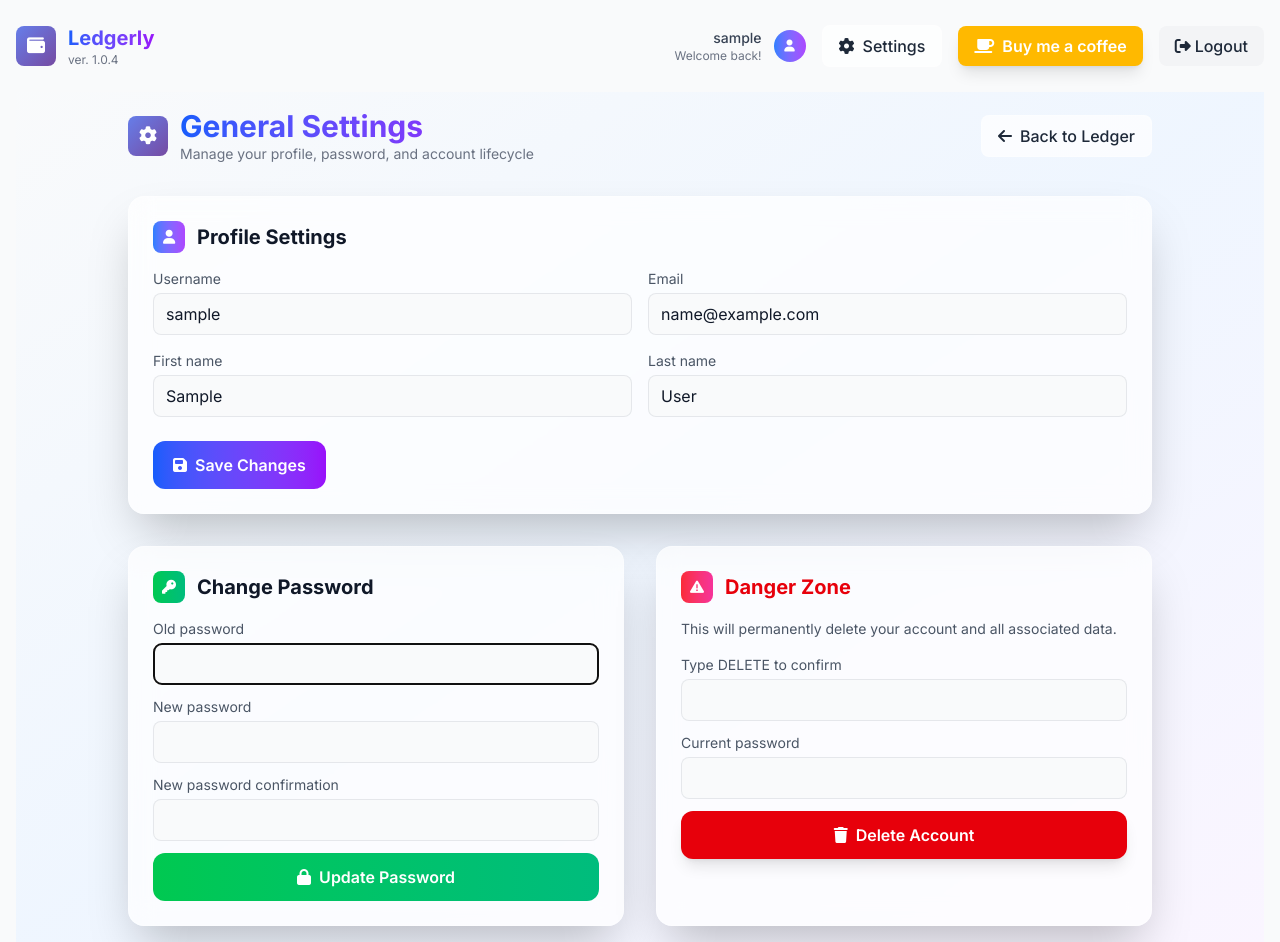
After one commit to Kzu0-afk/ledgerly-web, a Django app: page /settings/ in a window 1280 px wide. The commit adds this page. Run offline with Django 5.2, Linux system fonts and the light colour scheme; the visitor is signed in with stand-in values (Sample User, id 1); style sheets or scripts are compiled from the project's sources; some libraries are stand-ins or nearby versions.

Commit message:
Feature(user_settings): Add user settings page for profile updates, password changes, and account deletion with appropriate forms and validation.

```diff
--- a/ledger/forms.py
+++ b/ledger/forms.py
@@ -23,3 +23,46 @@ class RegistrationForm(UserCreationForm):
         if commit:
             user.save()
         return user
+
+
+
+class ProfileUpdateForm(forms.ModelForm):
+    """Allow users to update basic account fields.
+
+    Security considerations:
+    - Username uniqueness is validated excluding the current user.
+    - Email is optional to match RegistrationForm.
+    """
+
+    class Meta:
+        model = User
+        fields = ("username", "first_name", "last_name", "email")
+
+    def clean_username(self):
+        username = self.cleaned_data.get("username", "").strip()
+        if not username:
+            raise forms.ValidationError("Username cannot be empty.")
+        # Ensure username is unique except for the current instance
+        qs = User.objects.filter(username=username)
+        if self.instance and self.instance.pk:
+            qs = qs.exclude(pk=self.instance.pk)
+        if qs.exists():
+            raise forms.ValidationError("This username is already taken.")
+        return username
+
+
+class AccountDeletionForm(forms.Form):
+    """Require explicit confirmation phrase and password before deletion."""
+
+    confirm_text = forms.CharField(
+        max_length=10,
+        help_text="Type DELETE to confirm",
+        widget=forms.TextInput(attrs={"autocomplete": "off"}),
+    )
+    password = forms.CharField(widget=forms.PasswordInput)
+
+    def clean_confirm_text(self):
+        value = (self.cleaned_data.get("confirm_text") or "").strip()
+        if value != "DELETE":
+            raise forms.ValidationError("You must type DELETE in all caps to confirm.")
+        return value
--- /dev/null
+++ b/ledger/templates/auth/settings.html
@@ -0,0 +1,132 @@
+{% extends 'base.html' %}
+{% load forms_extras %}
+
+{% block title %}Settings · Ledgerly{% endblock %}
+
+{% block content %}
+<div class="min-h-screen bg-gradient-to-br from-gray-50 via-blue-50 to-purple-50 dark:from-gray-900 dark:via-gray-900 dark:to-gray-800 transition-all duration-300 flex items-start justify-center p-4">
+  <div class="w-full max-w-5xl space-y-8 animate-slide-in-up">
+    <!-- Page Header -->
+    <header class="flex items-center justify-between">
+      <div class="flex items-center gap-3">
+        <div class="w-10 h-10 bg-gradient-primary rounded-lg flex items-center justify-center">
+          <i class="fas fa-cog text-white text-lg"></i>
+        </div>
+        <div>
+          <h1 class="text-3xl font-bold bg-gradient-to-r from-blue-600 to-purple-600 bg-clip-text text-transparent">General Settings</h1>
+          <p class="text-gray-500 dark:text-gray-400 text-sm">Manage your profile, password, and account lifecycle</p>
+        </div>
+      </div>
+      <a href="{% url 'daily_view_today' %}" class="px-4 py-2 rounded-lg bg-white/70 dark:bg-gray-800/70 hover:bg-white dark:hover:bg-gray-800 border border-white/30 dark:border-gray-700/50 text-gray-800 dark:text-gray-100 font-medium transition-colors duration-200">
+        <i class="fas fa-arrow-left mr-2"></i>Back to Ledger
+      </a>
+    </header>
+
+    <!-- Content Grid -->
+    <div class="grid grid-cols-1 lg:grid-cols-2 gap-8">
+      <!-- Profile (left) -->
+      <section class="lg:col-span-2 bg-white/70 dark:bg-gray-800/70 backdrop-blur-md p-6 rounded-2xl shadow-2xl border border-white/30 dark:border-gray-700/50">
+        <div class="flex items-center gap-3 mb-4">
+          <div class="w-8 h-8 bg-gradient-to-r from-blue-500 to-purple-500 rounded-lg flex items-center justify-center">
+            <i class="fas fa-user text-white text-sm"></i>
+          </div>
+          <h2 class="text-xl font-bold">Profile Settings</h2>
+        </div>
+        <form method="post" class="space-y-4">
+          {% csrf_token %}
+          <input type="hidden" name="action" value="update_profile" />
+          <div class="grid grid-cols-1 md:grid-cols-2 gap-4">
+            <div>
+              <label class="block text-sm text-gray-600 dark:text-gray-300 mb-1">Username</label>
+              {{ profile_form.username|add_class:"w-full px-3 py-2 rounded-lg bg-gray-50 dark:bg-gray-700 border border-gray-300/50 dark:border-gray-600/50" }}
+              {% if profile_form.username.errors %}
+              <p class="text-red-500 text-xs mt-1">{{ profile_form.username.errors|striptags }}</p>
+              {% endif %}
+            </div>
+            <div>
+              <label class="block text-sm text-gray-600 dark:text-gray-300 mb-1">Email</label>
+              {{ profile_form.email|add_class:"w-full px-3 py-2 rounded-lg bg-gray-50 dark:bg-gray-700 border border-gray-300/50 dark:border-gray-600/50" }}
+              {% if profile_form.email.errors %}
+              <p class="text-red-500 text-xs mt-1">{{ profile_form.email.errors|striptags }}</p>
+              {% endif %}
+            </div>
+            <div>
+              <label class="block text-sm text-gray-600 dark:text-gray-300 mb-1">First name</label>
+              {{ profile_form.first_name|add_class:"w-full px-3 py-2 rounded-lg bg-gray-50 dark:bg-gray-700 border border-gray-300/50 dark:border-gray-600/50" }}
+            </div>
+            <div>
+              <label class="block text-sm text-gray-600 dark:text-gray-300 mb-1">Last name</label>
+              {{ profile_form.last_name|add_class:"w-full px-3 py-2 rounded-lg bg-gray-50 dark:bg-gray-700 border border-gray-300/50 dark:border-gray-600/50" }}
+            </div>
+          </div>
+          <div class="pt-2">
+            <button type="submit" class="px-5 py-3 bg-gradient-to-r from-blue-600 to-purple-600 hover:from-purple-600 hover:to-blue-600 text-white font-semibold rounded-xl transition-all duration-300 hover:scale-105 hover:shadow-lg">
+              <i class="fas fa-save mr-2"></i>Save Changes
+            </button>
+          </div>
+        </form>
+      </section>
+
+      <!-- Change Password (below left) -->
+      <section class="bg-white/70 dark:bg-gray-800/70 backdrop-blur-md p-6 rounded-2xl shadow-2xl border border-white/30 dark:border-gray-700/50">
+        <div class="flex items-center gap-3 mb-4">
+          <div class="w-8 h-8 bg-gradient-to-r from-green-500 to-emerald-500 rounded-lg flex items-center justify-center">
+            <i class="fas fa-key text-white text-sm"></i>
+          </div>
+          <h2 class="text-xl font-bold">Change Password</h2>
+        </div>
+         <form method="post" class="space-y-3">
+          {% csrf_token %}
+          <input type="hidden" name="action" value="change_password" />
+          {% for field in password_form %}
+          <div>
+            <label class="block text-sm text-gray-600 dark:text-gray-300 mb-1">{{ field.label }}</label>
+            {{ field|add_class:"w-full px-3 py-2 rounded-lg bg-gray-50 dark:bg-gray-700 border border-gray-300/50 dark:border-gray-600/50" }}
+            {% if field.errors %}
+            <p class="text-red-500 text-xs mt-1">{{ field.errors|striptags }}</p>
+            {% endif %}
+          </div>
+          {% endfor %}
+           <button type="submit" class="w-full bg-gradient-to-r from-green-500 to-emerald-500 hover:from-emerald-500 hover:to-green-500 text-white font-semibold py-3 rounded-xl transition-all duration-300 hover:scale-105 hover:shadow-lg">
+            <i class="fas fa-lock mr-2"></i>Update Password
+          </button>
+        </form>
+        </section>
+
+      <!-- Danger Zone (below right) -->
+      <section class="bg-white/70 dark:bg-gray-800/70 backdrop-blur-md p-6 rounded-2xl shadow-2xl border border-white/30 dark:border-gray-700/50">
+        <div class="flex items-center gap-3 mb-4">
+          <div class="w-8 h-8 bg-gradient-to-r from-red-500 to-pink-500 rounded-lg flex items-center justify-center">
+            <i class="fas fa-exclamation-triangle text-white text-sm"></i>
+          </div>
+          <h2 class="text-xl font-bold text-red-600 dark:text-red-400">Danger Zone</h2>
+        </div>
+        <p class="text-sm text-gray-600 dark:text-gray-400 mb-4">This will permanently delete your account and all associated data.</p>
+          <form method="post" class="space-y-3">
+          {% csrf_token %}
+          <input type="hidden" name="action" value="delete_account" />
+          <div>
+            <label class="block text-sm text-gray-600 dark:text-gray-300 mb-1">Type DELETE to confirm</label>
+            {{ deletion_form.confirm_text|add_class:"w-full px-3 py-2 rounded-lg bg-gray-50 dark:bg-gray-700 border border-gray-300/50 dark:border-gray-600/50" }}
+            {% if deletion_form.confirm_text.errors %}
+            <p class="text-red-500 text-xs mt-1">{{ deletion_form.confirm_text.errors|striptags }}</p>
+            {% endif %}
+          </div>
+          <div>
+            <label class="block text-sm text-gray-600 dark:text-gray-300 mb-1">Current password</label>
+            {{ deletion_form.password|add_class:"w-full px-3 py-2 rounded-lg bg-gray-50 dark:bg-gray-700 border border-gray-300/50 dark:border-gray-600/50" }}
+            {% if deletion_form.password.errors %}
+            <p class="text-red-500 text-xs mt-1">{{ deletion_form.password.errors|striptags }}</p>
+            {% endif %}
+          </div>
+           <button type="submit" class="w-full flex items-center justify-center gap-2 bg-red-600 hover:bg-red-700 text-white font-semibold py-3 rounded-xl transition-all duration-200 hover:scale-[1.03] shadow-lg hover:shadow-red-500/40">
+             <i class="fas fa-trash"></i>
+              <span>Delete Account</span>
+            </button>
+        </form>
+        </section>
+    </div>
+  </div>
+</div>
+
+{% endblock %}
--- /dev/null
+++ b/ledger/templatetags/forms_extras.py
@@ -0,0 +1,23 @@
+from django import template
+
+register = template.Library()
+
+
+@register.filter(name="add_class")
+def add_class(field, css_class: str):
+    """Append CSS classes to a form field widget safely."""
+    existing = field.field.widget.attrs.get("class", "").strip()
+    combined = (existing + " " + (css_class or "")).strip()
+    return field.as_widget(attrs={**field.field.widget.attrs, "class": combined})
+
+
+@register.filter(name="add_attrs")
+def add_attrs(field, arg: str):
+    """Add arbitrary attributes via 'key1:value1,key2:value2'."""
+    attrs = {}
+    if arg:
+        for pair in arg.split(","):
+            if ":" in pair:
+                key, value = pair.split(":", 1)
+                attrs[key.strip()] = value.strip()
+    return field.as_widget(attrs={**field.field.widget.attrs, **attrs})
--- a/ledger/urls.py
+++ b/ledger/urls.py
@@ -1,7 +1,7 @@
 # ledger/urls.py
 
 from django.urls import path
-from .views import daily_view, update_savings, calendar_view, update_budget, get_day_summary, register, delete_expense, reset_budget, monthly_summary, hide_patch_notes
+from .views import daily_view, update_savings, calendar_view, update_budget, get_day_summary, register, delete_expense, reset_budget, monthly_summary, hide_patch_notes, user_settings
 
 urlpatterns = [
     # URL for today's ledger (the homepage)
@@ -30,6 +30,7 @@ urlpatterns = [
     # AJAX endpoint for getting day summary
     path('api/day-summary/', get_day_summary, name='get_day_summary'),
     path('register/', register, name='register'),
+    path('settings/', user_settings, name='user_settings'),
     # Expense delete (edit removed)
     path('expense/<int:expense_id>/delete/', delete_expense, name='delete_expense'),
 ]
--- a/ledger/views.py
+++ b/ledger/views.py
@@ -8,7 +8,9 @@ from datetime import date, timedelta
 from .utils import LedgerHTMLCalendar, reverse
 from django.contrib.auth.decorators import login_required
 from django.contrib.auth import login
-from .forms import RegistrationForm
+from django.contrib.auth import update_session_auth_hash
+from django.contrib.auth.forms import PasswordChangeForm
+from .forms import RegistrationForm, ProfileUpdateForm, AccountDeletionForm
 from django.db.models import Sum
 from django.contrib import messages
 from django.db.models import Sum
@@ -462,3 +464,62 @@ def register(request):
     else:
         form = RegistrationForm()
     return render(request, 'auth/register.html', {'form': form})
+
+
+@login_required(login_url='login')
+def user_settings(request):
+    """General Settings page: profile update, password change, and account deletion.
+
+    - Profile updates use ProfileUpdateForm with uniqueness validation.
+    - Password changes use Django's PasswordChangeForm and keep session valid.
+    - Account deletion requires confirmation phrase and current password check.
+    """
+    profile_form = ProfileUpdateForm(instance=request.user)
+    password_form = PasswordChangeForm(user=request.user)
+    deletion_form = AccountDeletionForm()
+
+    if request.method == 'POST':
+        action = request.POST.get('action')
+
+        if action == 'update_profile':
+            profile_form = ProfileUpdateForm(request.POST, instance=request.user)
+            if profile_form.is_valid():
+                profile_form.save()
+                messages.success(request, 'Profile updated successfully.')
+                return redirect('user_settings')
+            else:
+                messages.error(request, 'Please correct the errors in your profile form.')
+
+        elif action == 'change_password':
+            password_form = PasswordChangeForm(user=request.user, data=request.POST)
+            if password_form.is_valid():
+                user = password_form.save()
+                # Keep the user logged in
+                update_session_auth_hash(request, user)
+                messages.success(request, 'Password changed successfully.')
+                return redirect('user_settings')
+            else:
+                messages.error(request, 'Please correct the errors in your password form.')
+
+        elif action == 'delete_account':
+            deletion_form = AccountDeletionForm(request.POST)
+            if deletion_form.is_valid():
+                # Verify password
+                password = deletion_form.cleaned_data['password']
+                if not request.user.check_password(password):
+                    deletion_form.add_error('password', 'Incorrect password.')
+                else:
+                    # Cascade delete user data via on_delete=CASCADE in models
+                    username = request.user.username
+                    request.user.delete()
+                    messages.success(request, f"Account '{username}' has been deleted.")
+                    return redirect('login')
+            else:
+                messages.error(request, 'Please confirm deletion by typing DELETE and entering your password.')
+
+    context = {
+        'profile_form': profile_form,
+        'password_form': password_form,
+        'deletion_form': deletion_form,
+    }
+    return render(request, 'auth/settings.html', context)
--- a/theme/templates/base.html
+++ b/theme/templates/base.html
@@ -209,6 +209,11 @@
                             <i class="fas fa-user text-white text-xs"></i>
                         </div>
                     </div>
+                    <a href="{% url 'user_settings' %}"
+                       class="inline-flex items-center justify-center gap-2 px-4 py-2 rounded-lg bg-white/70 dark:bg-gray-800/70 hover:bg-white dark:hover:bg-gray-800 text-gray-800 dark:text-gray-100 border border-white/30 dark:border-gray-700/50 font-medium transition-colors duration-200">
+                        <i class="fas fa-cog"></i>
+                        <span>Settings</span>
+                    </a>
                     {% if BMC_URL %}
                     <a href="{{ BMC_URL }}" target="_blank" rel="noopener noreferrer nofollow"
                        class="inline-flex items-center justify-center gap-2 px-4 py-2 rounded-lg text-white font-semibold bg-amber-400 shadow-lg transform transition-all duration-200 hover:scale-105 hover:shadow-xl hover:bg-amber-500">
```
